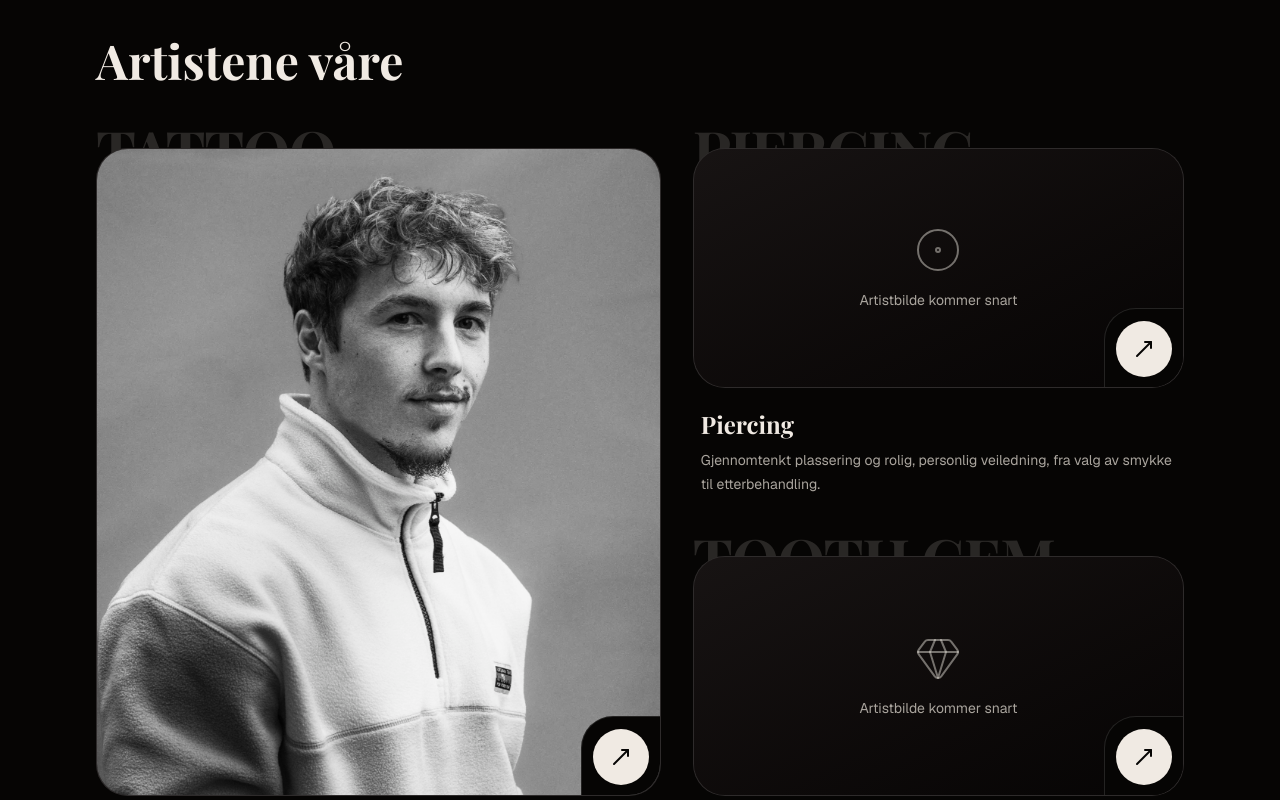
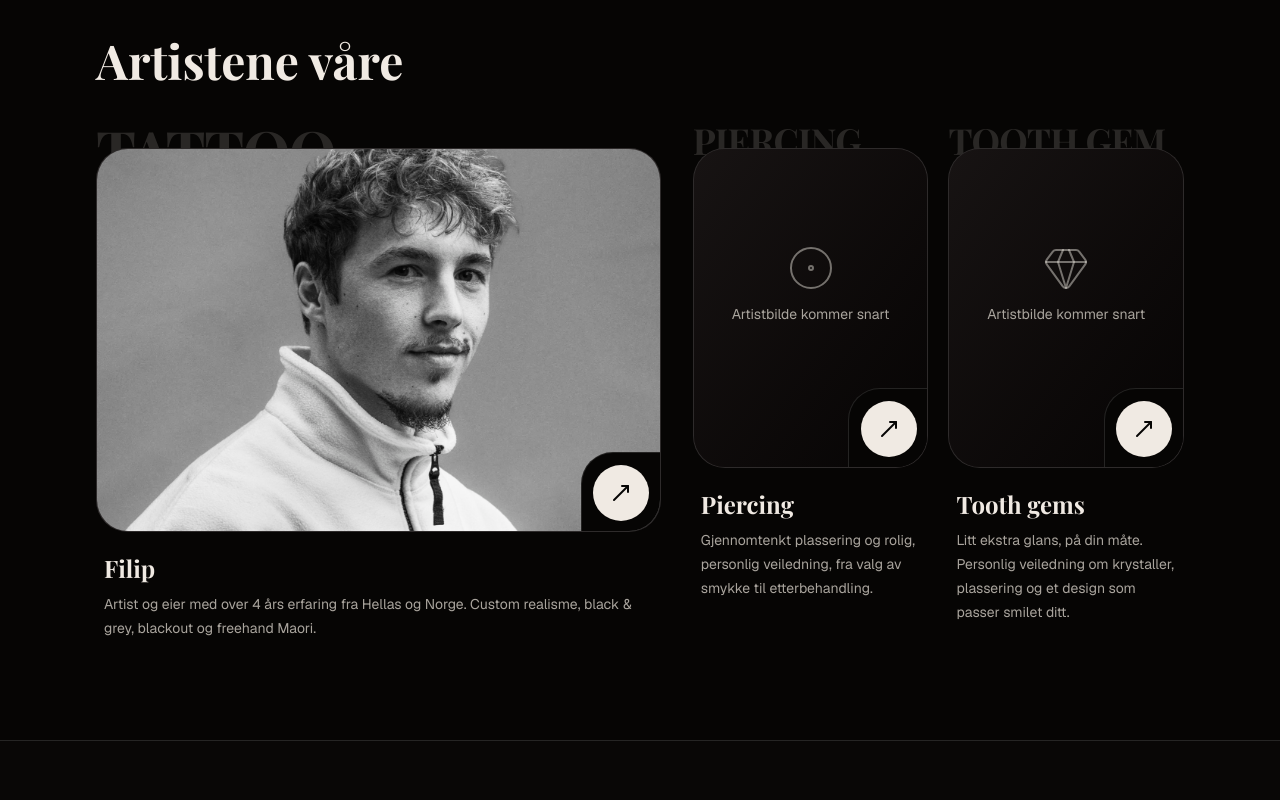
Before and after one commit to YmiaDKA/InfinityTattoo, a Next.js app: page / in a window 1280 px wide. Shown: the part 1680-2480 px from the top of the page. Built offline with nearby package versions, Linux system fonts and the light colour scheme.

Commit message:
Place smaller artist cards side by side

```diff
--- a/src/app/page.tsx
+++ b/src/app/page.tsx
@@ -797,7 +797,7 @@ export default function Home() {
               bioEn="Artist and owner with 4+ years of experience from Greece and Norway. Custom realism, black & grey, blackout and freehand Maori."
               bioNo="Artist og eier med over 4 års erfaring fra Hellas og Norge. Custom realisme, black & grey, blackout og freehand Maori."
             />
-            <div className="grid gap-9 sm:grid-cols-2 lg:grid-cols-1 lg:gap-7">
+            <div className="grid grid-cols-2 items-start gap-3 sm:gap-5">
               <ArtistProfileCard
                 label="PIERCING"
                 name="Piercing"
--- a/src/components/artist-profile-card.tsx
+++ b/src/components/artist-profile-card.tsx
@@ -30,7 +30,12 @@ export function ArtistProfileCard({
     <article className="relative isolate flex min-w-0 flex-col pt-7">
       <span
         aria-hidden="true"
-        className="pointer-events-none absolute top-0 -z-10 max-w-full truncate font-display text-5xl font-bold leading-none tracking-tight text-foreground/15 sm:text-6xl"
+        className={cn(
+          "pointer-events-none absolute top-0 -z-10 max-w-full truncate font-display font-bold leading-none tracking-tight text-foreground/15",
+          large
+            ? "text-5xl sm:text-6xl"
+            : "text-2xl sm:text-4xl lg:text-3xl xl:text-4xl",
+        )}
       >
         {label}
       </span>
@@ -39,9 +44,7 @@ export function ArtistProfileCard({
         aria-label={name}
         className={cn(
           "group relative block overflow-hidden rounded-[2rem] border border-border bg-card focus-visible:outline-2 focus-visible:outline-offset-4 focus-visible:outline-ring",
-          large
-            ? "h-[30rem] sm:h-[38rem] lg:min-h-[40rem] lg:flex-1"
-            : "h-56 sm:h-60",
+          large ? "h-80 sm:h-96" : "h-52 sm:h-80",
         )}
       >
         {image ? (
@@ -53,12 +56,12 @@ export function ArtistProfileCard({
             sizes="(min-width: 1024px) 50vw, 92vw"
           />
         ) : (
-          <div className="flex h-full flex-col items-center justify-center gap-4 bg-gradient-to-br from-muted/40 to-background px-6">
+          <div className="flex h-full flex-col items-center justify-center gap-3 bg-gradient-to-br from-muted/40 to-background px-3 pb-12 text-center sm:px-5">
             <Icon
               aria-hidden="true"
-              className="size-12 stroke-1 text-foreground/45"
+              className="size-8 stroke-1 text-foreground/45 sm:size-12"
             />
-            <p className="text-sm text-muted-foreground">
+            <p className="text-xs text-muted-foreground sm:text-sm">
               <LocalizedText
                 en="Artist photo coming soon"
                 no="Artistbilde kommer snart"
@@ -66,14 +69,14 @@ export function ArtistProfileCard({
             </p>
           </div>
         )}
-        <span className="absolute -bottom-px -right-px flex size-20 items-center justify-center rounded-tl-[2rem] border-l border-t border-border bg-background p-2">
-          <span className="flex size-14 items-center justify-center rounded-full bg-foreground text-background transition-colors group-hover:bg-[color:var(--studio-red)] group-hover:text-white">
+        <span className="absolute -bottom-px -right-px flex size-16 items-center justify-center rounded-tl-[1.5rem] sm:size-20 sm:rounded-tl-[2rem] border-l border-t border-border bg-background p-2">
+          <span className="flex size-11 items-center justify-center rounded-full sm:size-14 bg-foreground text-background transition-colors group-hover:bg-[color:var(--studio-red)] group-hover:text-white">
             <MoveUpRightIcon aria-hidden="true" className="size-6" />
           </span>
         </span>
       </Link>
       <div className="flex flex-col gap-2 px-2 pb-1 pt-5">
-        <h3 className="font-display text-2xl font-bold text-foreground">
+        <h3 className="font-display text-xl font-bold text-foreground sm:text-2xl">
           {name}
         </h3>
         <p className="max-w-xl text-sm leading-6 text-muted-foreground">
```
